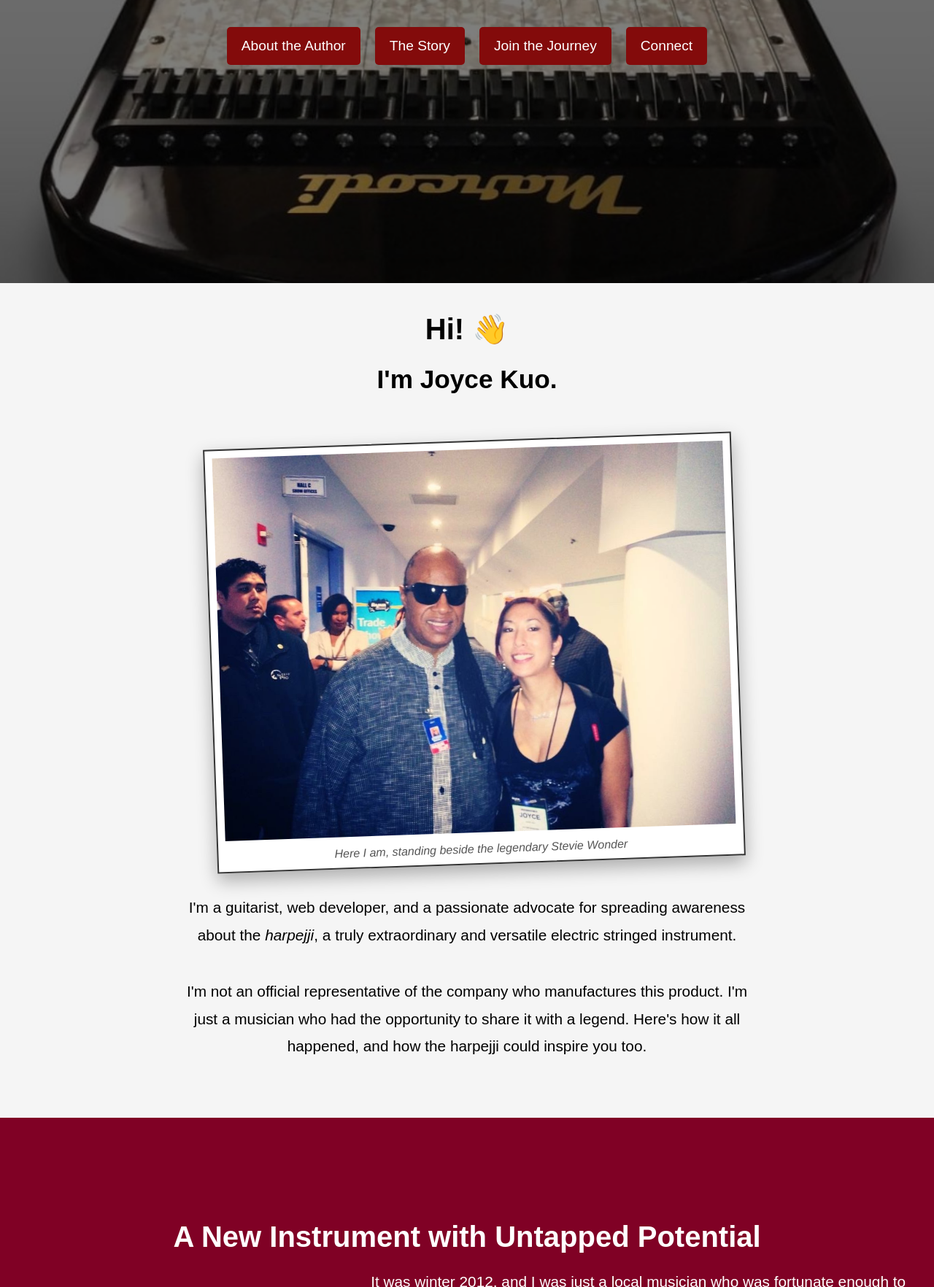
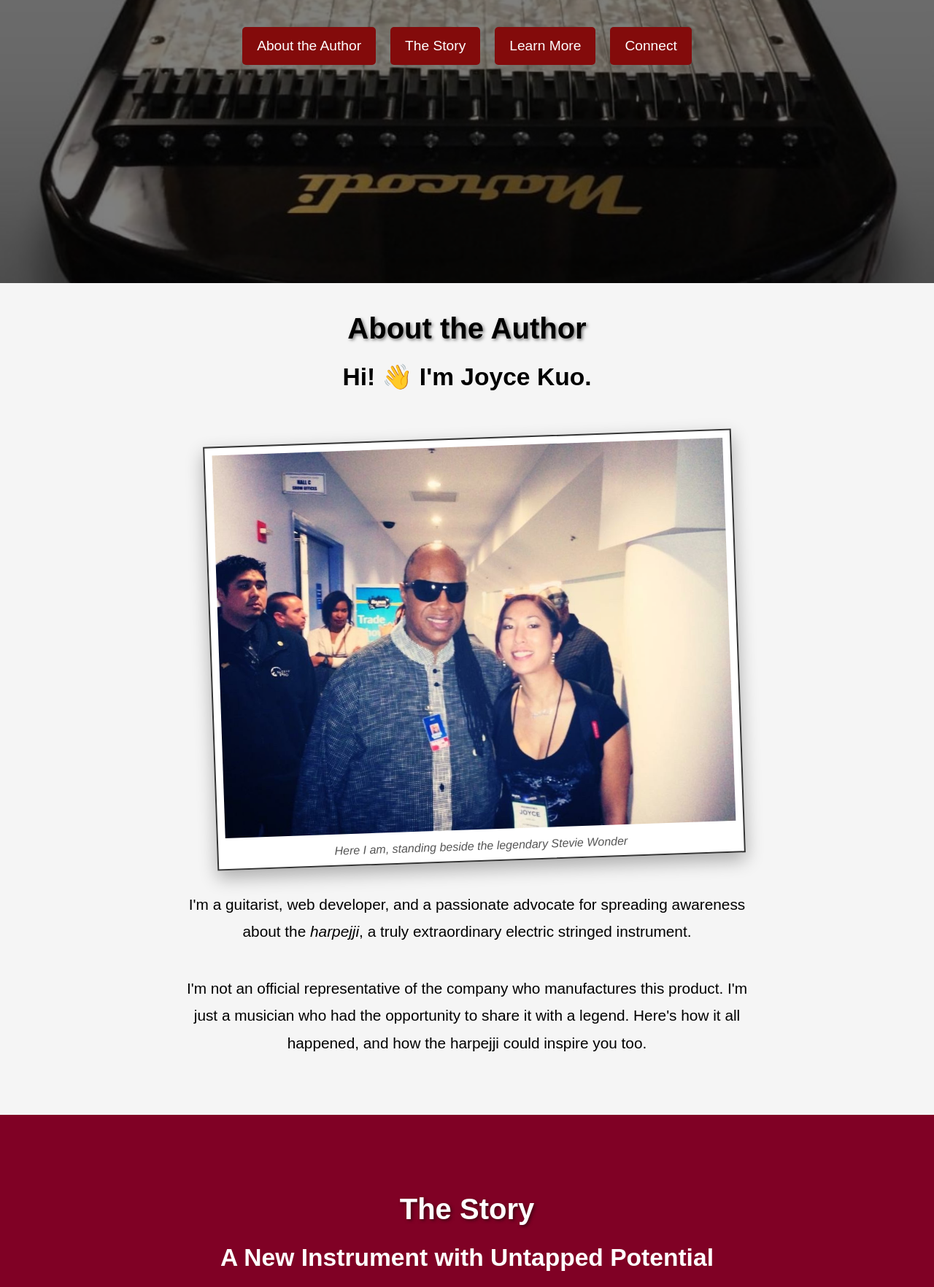
Before and after one commit to JoyceKuode/project-accessibility, a plain HTML site: page code/index.html in a window 1280 px wide. Shown: the part 412-2176 px from the top of the page at 73% size. Drawn offline with Linux system fonts and the light colour scheme; a web font is replaced by a local one.

Commit message:
Match navigation button names with titles for accessibility

```diff
--- a/code/index.html
+++ b/code/index.html
@@ -4,7 +4,7 @@
 <head>
   <meta charset="UTF-8">
   <meta name="viewport" content="width=device-width, initial-scale=1.0">
-  <title>A Harpejji Story by Joyce Kuo</title>
+  <title>A Harpejji Story</title>
   <link rel="stylesheet" href="styles.css">
   <link href="https://fonts.googleapis.com/css2?family=Inclusive+Sans:ital@0;1&display=swap" rel="stylesheet">
 </head>
@@ -20,7 +20,7 @@
         <ul>
           <li><button data-section="about" aria-label="About the Author Section">About the Author</button></li>
           <li><button data-section="intro" aria-label="The Story Section">The Story</button></li>
-          <li><button data-section="links" aria-label="Links Section for More Information">Join the Journey</button>
+          <li><button data-section="links" aria-label="Links Section for More Information">Learn More</button>
           </li>
           <li><button data-section="contact" aria-label="Contact Section">Connect</button></li>
         </ul>
@@ -34,15 +34,15 @@
 
     <!-- About the Author -->
     <section id="about" class="about">
-      <h1>Hi! 👋</h1>
-      <h2>I'm Joyce Kuo.</h2>
+      <h1>About the Author</h1>
+      <h2>Hi! 👋 I'm Joyce Kuo.</h2>
       <figure class="polaroid">
         <img src="./assets/stevie-namm-2013.jpeg" alt="Joyce Kuo standing with musician Stevie Wonder">
         <figcaption>Here I am, standing beside the legendary Stevie Wonder</figcaption>
       </figure>
       <p>I'm a guitarist, web developer, and a passionate advocate for spreading awareness about the
         <dfn>harpejji</dfn>, a truly
-        extraordinary and versatile electric stringed instrument.
+        extraordinary electric stringed instrument.
       </p>
       <p>I'm not an official representative of the company who manufactures this product. I'm just a musician who had
         the opportunity to share it with a legend.
@@ -54,7 +54,8 @@
 
       <!-- Section 1: Harpejji Discovery -->
       <section id="intro" class="fade-in-section section-1">
-        <h1>A New Instrument with Untapped Potential</h1>
+        <h1>The Story</h1>
+        <h2>A New Instrument with Untapped Potential</h2>
         <div class="content-wrapper">
           <figure class="polaroid">
             <img src="./assets/tim-meeks-and-me.jpg"
@@ -71,7 +72,7 @@
 
             <p>While navigating the bustling aisles, an instrument called the harpejji caught my eye.
               As a guitarist with a background in piano, I was immediately drawn to its unique blend of both
-              instruments. Naturally, I had to give it a try. The harpejji's unique combination of highly sensory
+              instruments. Naturally, I had to give it a try. The harpejji's combination of highly sensory
               interaction
               and rich sound left a profound impression on me, and I realized it had the potential to make a significant
               impact on the future of music.</p>
@@ -195,7 +196,7 @@
 
     <!-- Learn More (Links) -->
     <section id="links" class="fade-in-section section-5">
-      <h2>Join the Journey</h2>
+      <h1>Learn More</h1>
       <figure class="polaroid">
         <img src="./assets/global-citizen-festival.jpg" alt="Stevie Wonder's stage instruments">
         <figcaption>A close-up of Stevie Wonder's instruments, captured while standing onstage after his incredible
@@ -223,7 +224,7 @@
     <!-- Contact Form  -->
 
     <section id="contact" class="fade-in-section section-3">
-      <h2>Let's Connect</h2>
+      <h1>Connect</h1>
       <figure class="polaroid">
         <img src="./assets/me-stevie-jafar.jpg" alt="Backstage with Stevie Wonder and a fan" class="contact-img">
         <figcaption>
@@ -232,7 +233,7 @@
         </figcaption>
       </figure>
       <p>After linking Stevie with Marcodi and the creator of the harpejji, I have coordinated several other
-        introductions. I'm always happy to connect with anyone eager to discover this amazing instrument.</p>
+        introductions. I'm always happy to connect with anyone who wants to discover this amazing instrument.</p>
       <form id="contact-form" action="https://httpbin.org/anything" method="POST">
         <h3>Get in Touch! 💌</h3>
         <label for="name">Your Name:</label>
--- a/code/styles.css
+++ b/code/styles.css
@@ -250,16 +250,17 @@ h1 {
   font-size: 2.5rem;
   margin: 0 auto 20px;
   font-weight: bolder;
+  text-shadow: 2px 2px 4px rgba(0, 0, 0, 0.5);
 }
 
 h2 {
-  font-size: 2.2rem;
+  font-size: 2.1rem;
   line-height: 1.4;
   margin-bottom: 20px;
 }
 
 h3 {
-  font-size: 2rem;
+  font-size: 2.05rem;
 }
 
 p {
```
